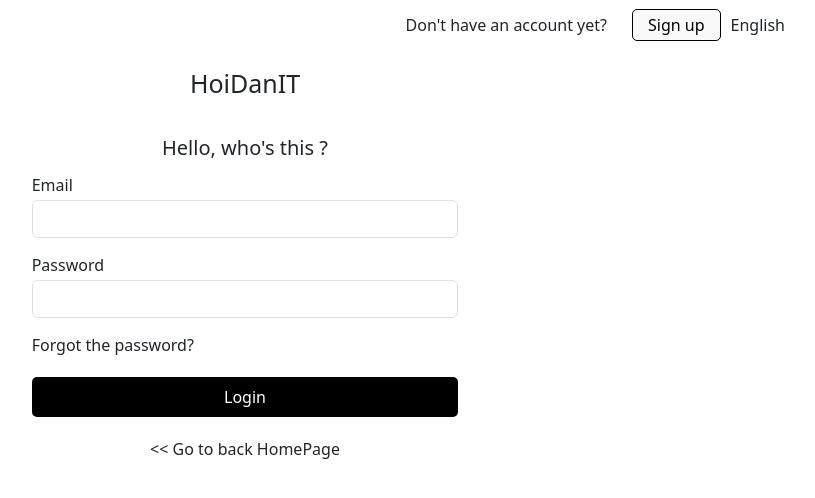
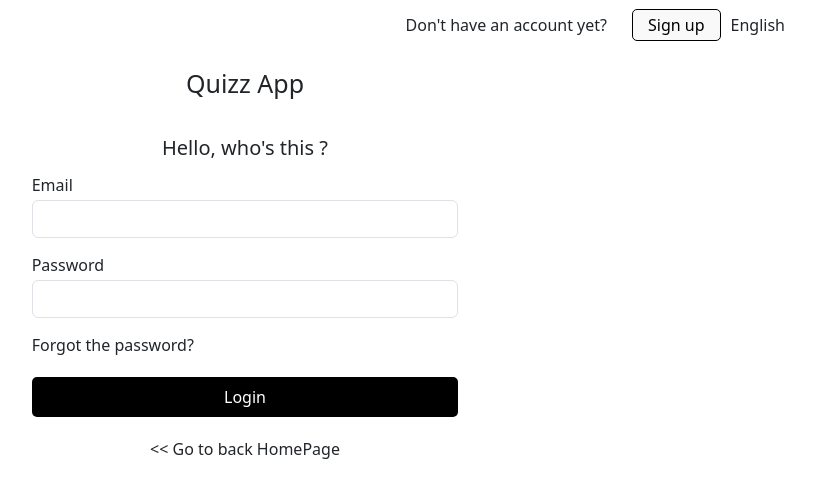
Before and after one commit to hoanganh-k2/dem-react-test, a React (Create React App) app: page /login in a window 1280 px wide. Shown: the top 498 px of the page, without its empty margins (395-1210 px from the left). Built offline with nearby package versions, Linux system fonts and the light colour scheme; no server answers.

Commit message:
Rename app

```diff
--- a/src/components/Admin/SideBar.js
+++ b/src/components/Admin/SideBar.js
@@ -42,7 +42,7 @@ const SideBar = (props) => {
             }}
           >
             <DiReact size="3em" color="00bfff" />
-            <span onClick={() => navigate("/")}>Hoi Dan IT</span>
+            <span onClick={() => navigate("/")}>Quizz App</span>
           </div>
         </SidebarHeader>
 
@@ -79,7 +79,7 @@ const SideBar = (props) => {
             }}
           >
             <a
-              href="https://haryphamdev.github.io/hoidanit-udemy/"
+              href="/"
               target="_blank"
               className="sidebar-btn"
               rel="noopener noreferrer"
@@ -91,7 +91,7 @@ const SideBar = (props) => {
                   overflow: "hidden",
                 }}
               >
-                &#169; HoiDanIT Udemy
+                &#169; Quizz App
               </span>
             </a>
           </div>
--- a/src/components/Auth/Login.js
+++ b/src/components/Auth/Login.js
@@ -71,7 +71,7 @@ const Login = () => {
         </button>
         <Language />
       </div>
-      <div className="title col-4 mx-auto">HoiDanIT</div>
+      <div className="title col-4 mx-auto">Quizz App</div>
       <div className="welcome col-4 mx-auto">
         {isDemoMode ? "Demo mode is ready" : "Hello, who's this ?"}
       </div>
--- a/src/components/Auth/Register.js
+++ b/src/components/Auth/Register.js
@@ -38,7 +38,7 @@ const Register = () => {
         </button>
         <Language />
       </div>
-      <div className="title col-4 mx-auto">HoiDanIT</div>
+      <div className="title col-4 mx-auto">Quizz App</div>
       <div className="welcome col-4 mx-auto">Start your journey?</div>
       <div className="content-form col-4 mx-auto">
         <div className="form-group">
--- a/src/components/Header/Header.js
+++ b/src/components/Header/Header.js
@@ -41,7 +41,7 @@ const Header = () => {
       <Navbar expand="lg" className="bg-body-tertiary">
         <Container>
           <NavLink to="/" className="navbar-brand">
-            HoiDanIT
+            Quizz App
           </NavLink>
           <Navbar.Toggle aria-controls="basic-navbar-nav" />
           <Navbar.Collapse id="basic-navbar-nav">
```
